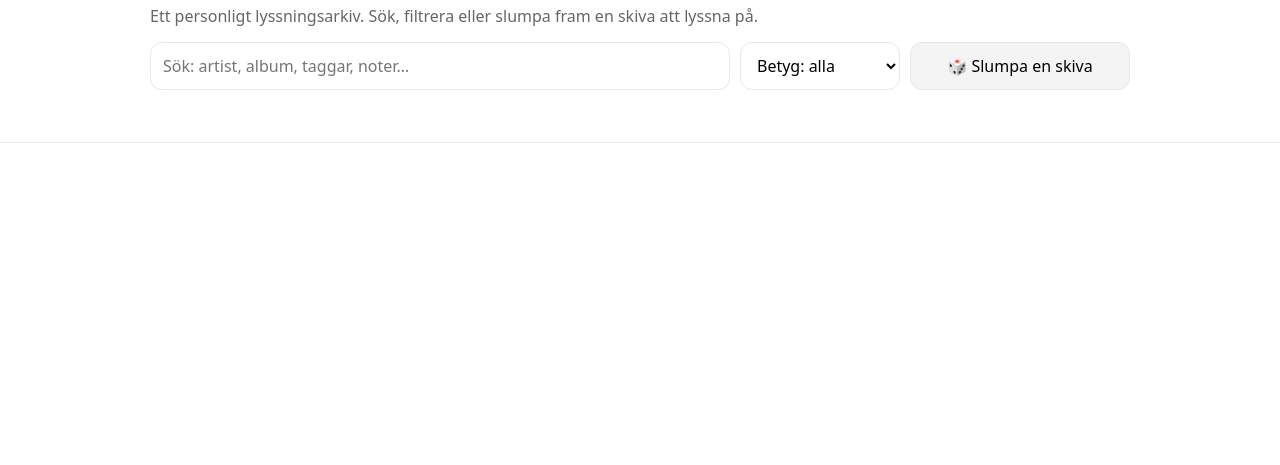
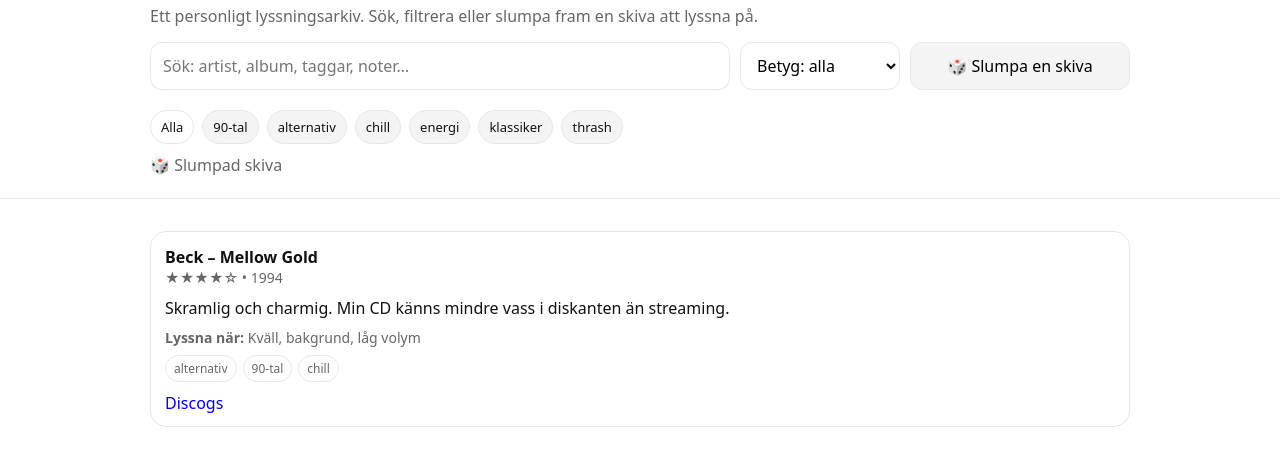
Before and after one commit to earthdoom-tech/cd-arkiv, a plain HTML site: page index.html in a window 1280 px wide. Both pictures are taken after a click on the button "🎲 Slumpa en skiva". Shown: the part 63-528 px from the top of the page. Drawn offline with Linux system fonts and the light colour scheme.

Commit message:
Update index.html

```diff
--- a/index.html
+++ b/index.html
@@ -84,67 +84,97 @@
   const norm = (s) => (s || "").toString().toLowerCase().trim();
 
   function stars(n){
-      return "★".repeat(n) + "☆".repeat(5 - n);
+    n = Number(n) || 0;
+    return "★".repeat(n) + "☆".repeat(Math.max(0, 5 - n));
+  }
+
+  function buildTags(){
+    const set = new Set();
+    data.forEach(i => (i.tags || []).forEach(t => set.add(t)));
+    const tags = Array.from(set).sort((a,b) => a.localeCompare(b, "sv"));
+
+    els.tagChips.innerHTML =
+      `<span class="chip" data-tag="" data-active="true">Alla</span>` +
+      tags.map(t => `<span class="chip" data-tag="${t}" data-active="false">${t}</span>`).join("");
+
+    els.tagChips.querySelectorAll(".chip").forEach(chip => {
+      chip.addEventListener("click", () => {
+        activeTag = chip.getAttribute("data-tag") || "";
+        els.tagChips.querySelectorAll(".chip").forEach(c => c.dataset.active = "false");
+        chip.dataset.active = "true";
+        render();
+      });
+    });
+  }
+
+  function filtered(){
+    const q = norm(els.q.value);
+    const min = parseInt(els.minRating.value, 10) || 0;
+
+    return data.filter(i => {
+      if ((i.rating || 0) < min) return false;
+      if (activeTag && !(i.tags || []).includes(activeTag)) return false;
+
+      if (!q) return true;
+      const hay = norm([i.artist, i.album, i.year, i.listenWhen, i.notes, (i.tags || []).join(" ")].join(" "));
+      return hay.includes(q);
+    });
   }
 
   function render(){
-      const q = norm(els.q.value);
-      const min = parseInt(els.minRating.value, 10);
-      const items = data.filter(i => {
-        if ((i.rating || 0) < min) return false;
-        if (activeTag && !(i.tags || []).includes(activeTag)) return false;
-        if (!q) return true;
-        const hay = norm([i.artist,i.album,i.notes,(i.tags||[]).join(" ")].join(" "));
-        return hay.includes(q);
-      });
+    const items = filtered();
 
     els.list.innerHTML = items.map(i => `
       <div class="card">
         <div class="name">${i.artist} – ${i.album}</div>
-          <div class="meta">${stars(i.rating || 0)} ${i.year || ""}</div>
+        <div class="meta">${stars(i.rating)} ${i.year ? "• " + i.year : ""}</div>
         ${i.notes ? `<div class="notes">${i.notes}</div>` : ""}
         ${i.listenWhen ? `<div class="when"><strong>Lyssna när:</strong> ${i.listenWhen}</div>` : ""}
         <div class="tags">${(i.tags||[]).map(t=>`<span class="tag">${t}</span>`).join("")}</div>
-          ${i.discogs ? `<a class="link" href="${i.discogs}" target="_blank">Discogs</a>` : ""}
+        ${i.discogs ? `<a class="link" href="${i.discogs}" target="_blank" rel="noopener">Discogs</a>` : ""}
       </div>
     `).join("");
 
-      els.status.textContent = `${items.length} träffar`;
+    els.status.textContent = `${items.length} skivor`;
   }
 
-    function buildTags(){
-      const tags = [...new Set(data.flatMap(i => i.tags || []))].sort();
-      els.tagChips.innerHTML =
-        `<span class="chip" data-tag="">Alla</span>` +
-        tags.map(t => `<span class="chip" data-tag="${t}">${t}</span>`).join("");
-
-      els.tagChips.querySelectorAll(".chip").forEach(c => {
-        c.onclick = () => {
-          activeTag = c.dataset.tag || "";
-          render();
-        };
-      });
+  function pickRandom(){
+    if (!data.length) return;
+    const i = data[Math.floor(Math.random() * data.length)];
+    els.q.value = "";
+    els.minRating.value = "0";
+    activeTag = "";
+    buildTags();
+    els.list.innerHTML = `
+      <div class="card">
+        <div class="name">${i.artist} – ${i.album}</div>
+        <div class="meta">${stars(i.rating)} ${i.year ? "• " + i.year : ""}</div>
+        ${i.notes ? `<div class="notes">${i.notes}</div>` : ""}
+        ${i.listenWhen ? `<div class="when"><strong>Lyssna när:</strong> ${i.listenWhen}</div>` : ""}
+        <div class="tags">${(i.tags||[]).map(t=>`<span class="tag">${t}</span>`).join("")}</div>
+        ${i.discogs ? `<a class="link" href="${i.discogs}" target="_blank" rel="noopener">Discogs</a>` : ""}
+      </div>
+    `;
+    els.status.textContent = "🎲 Slumpad skiva";
+    window.scrollTo({ top: 0, behavior: "smooth" });
   }
 
   async function init(){
+    try {
       const res = await fetch("data.json", { cache: "no-store" });
       data = await res.json();
+
       buildTags();
       render();
 
-      els.q.oninput = render;
-      els.minRating.onchange = render;
-      els.randomBtn.onclick = () => {
-        const i = data[Math.floor(Math.random() * data.length)];
-        els.q.value = "";
-        els.minRating.value = 0;
-        activeTag = "";
-        els.list.innerHTML = "";
-        els.list.innerHTML = `
-          <div class="card">
-            <div class="name">${i.artist} – ${i.album}</div>
-            <div class="meta">${stars(i.rating || 0)} ${i.year || ""}</div>
-            ${i.notes ? `<div class="notes">${i.notes}</div>` : ""}
-            ${i.listenWhen ? `<div class="when"><strong>Lyssna när:</strong> ${i.listenWhen}</div>` : ""}
-            <div class="tags">${(i.tags||[]).map(t=>`<span class="tag">${t}</span>`).join("")}</div>
-            ${i.d
+      els.q.addEventListener("input", render);
+      els.minRating.addEventListener("change", render);
+      els.randomBtn.addEventListener("click", pickRandom);
+    } catch (e) {
+      console.error("Init-fel:", e);
+      els.status.textContent = "Fel: kunde inte läsa data.json";
+    }
+  }
+
+  init();
+</script>
```
Lines whose indentation alone changed are shown as unchanged.
